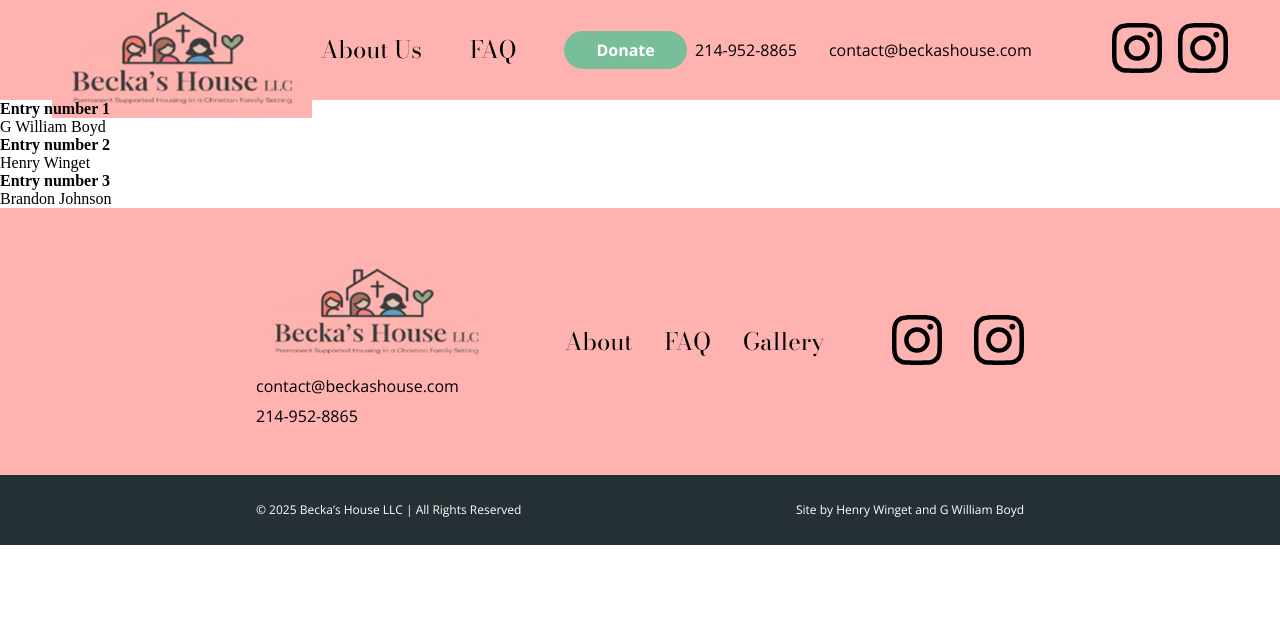
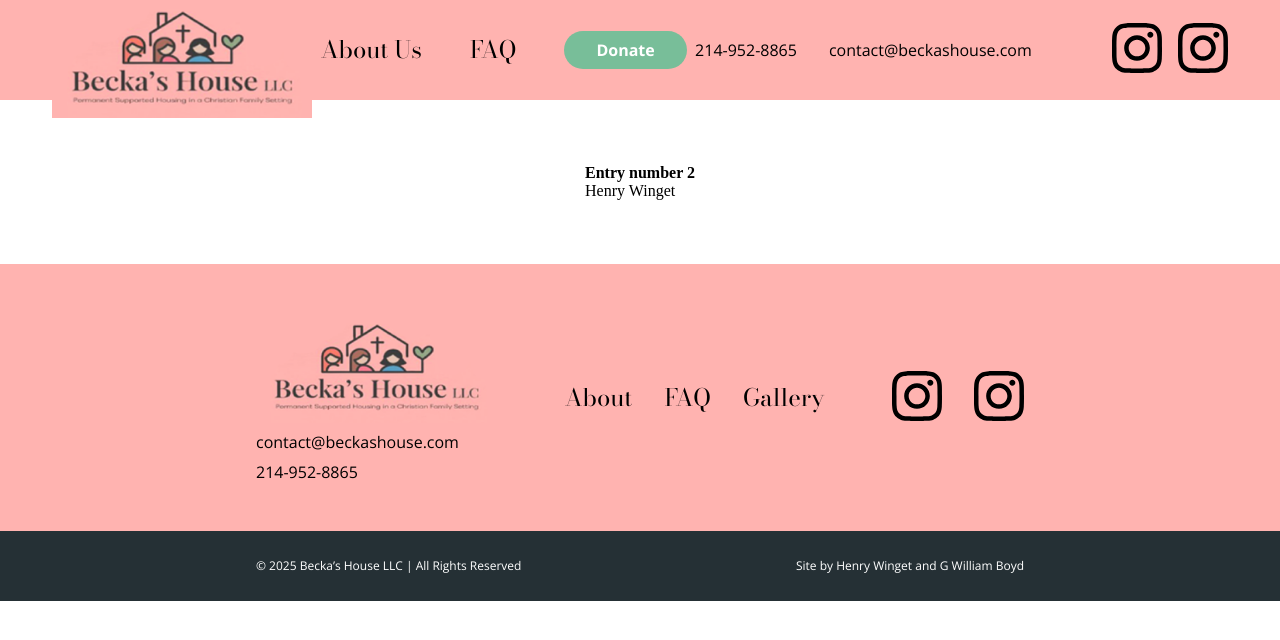
Before and after one commit to gwilliamboyd/beckas-house, a Next.js app: page /testimonials in a window 1280 px wide. Shown: the top 640 px of the page. Built offline with nearby package versions, Linux system fonts and the light colour scheme.

Commit message:
Sets logic for testimonial section

```diff
--- a/components/Testimonials/Testimonials.jsx
+++ b/components/Testimonials/Testimonials.jsx
@@ -1,17 +1,52 @@
+'use client'
 import styles from '@/styles/testimonials.module.css'
 import Entry from './Entry'
 import entries from './entries/entries.json'
+import { useState, useEffect } from 'react'
+
+const getEntry = arr => {
+  let index = 0
+  for (let i = 0; i < arr.length; i++) {
+    setTimeout(() => {
+      index++
+    }, 8000)
+  }
+  return index
+}
+
+const getReview = (arr, i) => {
+  return entries[i].review
+}
+
+const getName = (arr, i) => {
+  return entries[i].name
+}
 
 const Testimonials = () => {
+  const [currentIndex, setCurrentIndex] = useState(0)
+
+  useEffect(() => {
+    const interval = setInterval(() => {
+      setCurrentIndex(prev => (prev + 1 < entries.length ? prev + 1 : 0))
+    }, 5000)
+
+    return () => clearInterval(interval)
+  }, [entries.length])
+
   return (
     <div>
-      {entries.map((entry, index) => (
+      <Entry
+        index={currentIndex}
+        review={entries[currentIndex].review}
+        name={entries[currentIndex].name}
+      />
+      {/* {entries.map((entry, index) => (
         <Entry
           index={index}
           review={entry.review}
           name={entry.name}
         />
-      ))}
+      ))} */}
     </div>
   )
 }
--- a/styles/testimonials.module.css
+++ b/styles/testimonials.module.css
@@ -0,0 +1,7 @@
+.testimonialsMaster {
+  padding: 4em 6em;
+  width: 100%;
+  display: flex;
+  justify-content: center;
+  align-items: center;
+}
```
